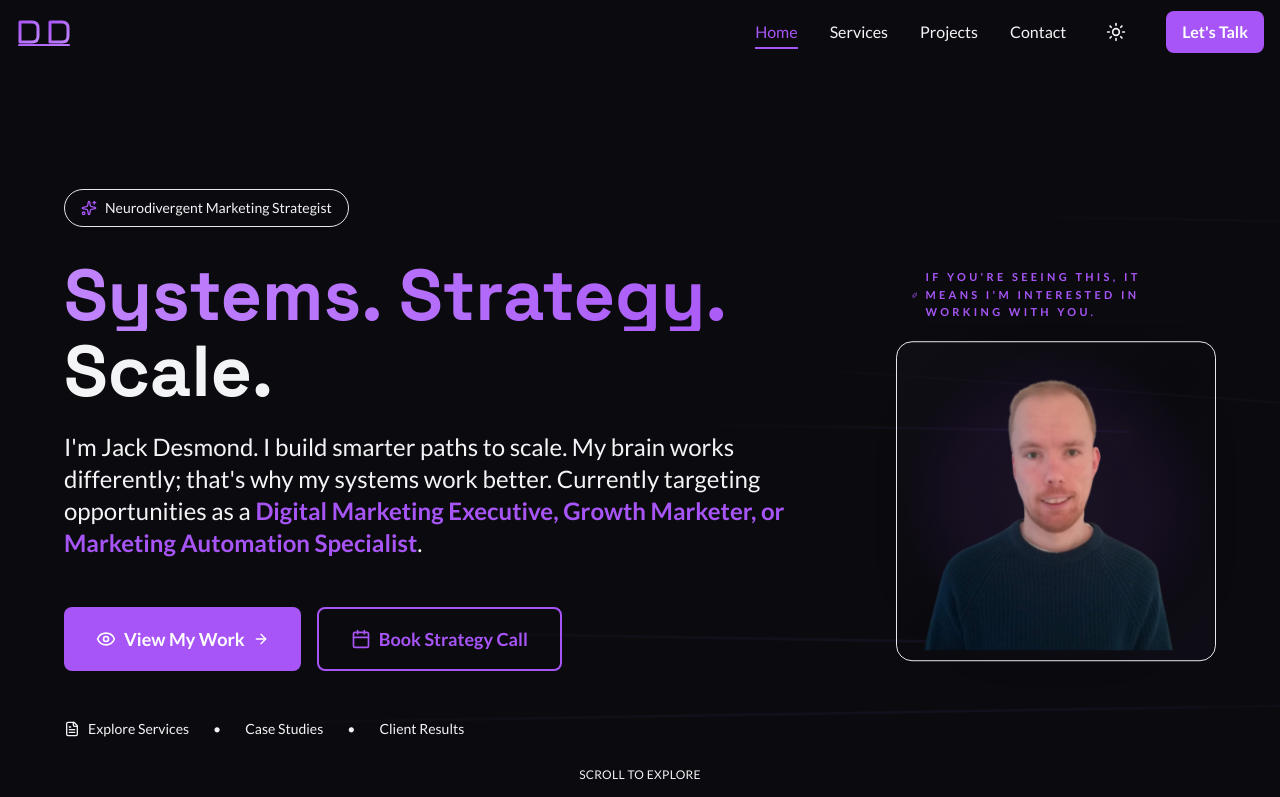
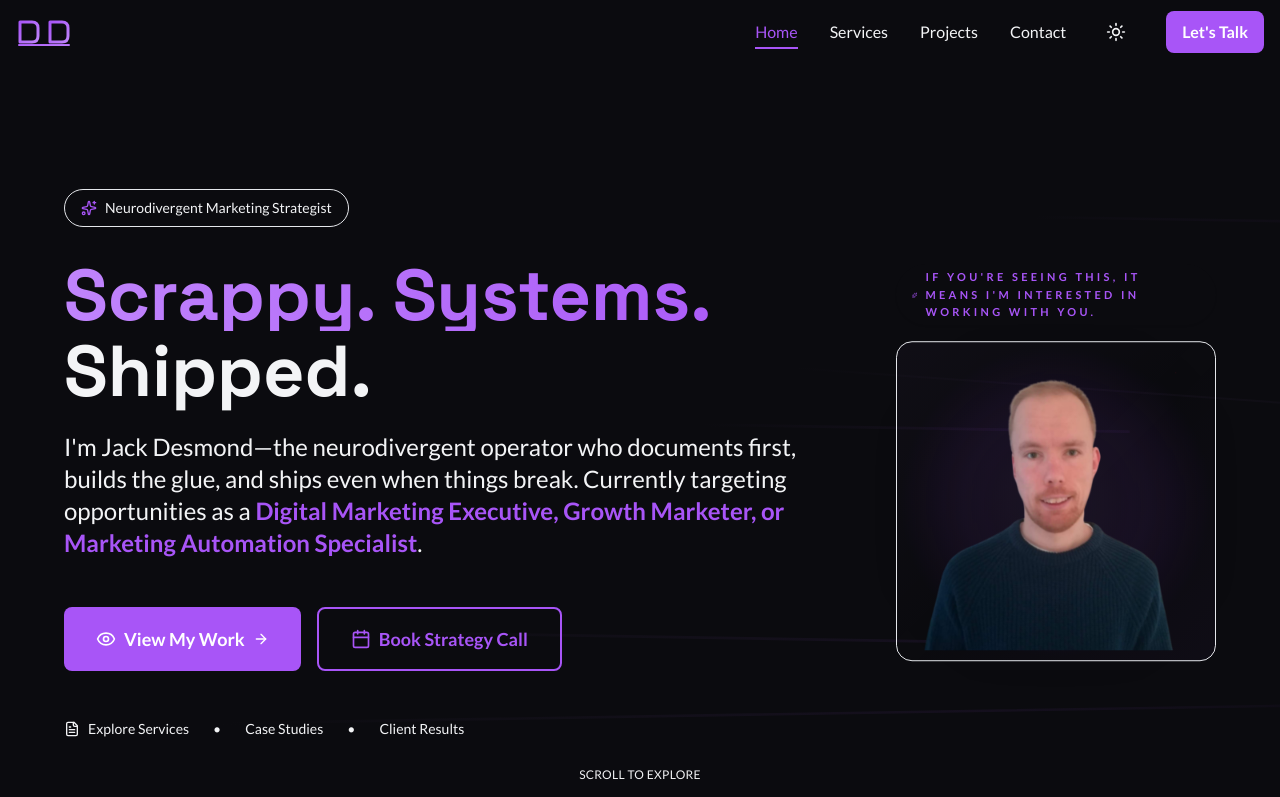
Before and after one commit to Dezzi94/portfolio-site, a Next.js app: page / in a window 1280 px wide. Shown: the top 797 px of the page. Built offline with nearby package versions, Linux system fonts and the light colour scheme.

Commit message:
Sharpen hero voice: scrappy systems shipped, personal tone

```diff
--- a/src/components/Hero.tsx
+++ b/src/components/Hero.tsx
@@ -298,10 +298,10 @@ export function Hero({ extraHeading }: HeroProps) {
               >
                 <h1 className="text-4xl md:text-6xl font-bold mb-6 leading-tight">
                   <span className="gradient-text block">
-                    Systems. <span className="text-brand-secondary">Strategy.</span>
+                    Scrappy. <span className="text-brand-secondary">Systems.</span>
                   </span>
                   <span className="text-foreground block mt-1">
-                    Scale.
+                    Shipped.
                   </span>
                 </h1>
               </motion.div>
@@ -313,7 +313,7 @@ export function Hero({ extraHeading }: HeroProps) {
                 transition={{ duration: 0.8, delay: 0.6 }}
                 className="text-lg md:text-xl text-foreground/80 mb-8 leading-relaxed"
               >
-                I'm Jack Desmond. I build smarter paths to scale. My brain works differently; that's why my systems work better. Open to roles as a <span className="text-brand-secondary font-semibold">Digital Marketing Executive, Growth Marketer, or Digital Marketing Automation Specialist</span>.
+                I'm Jack Desmond—the neurodivergent operator who documents first, builds the glue, and ships even when things break. Open to roles as a <span className="text-brand-secondary font-semibold">Digital Marketing Executive, Growth Marketer, or Digital Marketing Automation Specialist</span>.
               </motion.p>
 
               {/* CTA Buttons - Mobile */}
@@ -386,10 +386,10 @@ export function Hero({ extraHeading }: HeroProps) {
               >
                 <h1 className="text-5xl xl:text-7xl font-bold mb-6 leading-tight">
                   <span className="gradient-text block">
-                    Systems. <span className="text-brand-secondary">Strategy.</span>
+                    Scrappy. <span className="text-brand-secondary">Systems.</span>
                   </span>
                   <span className="text-foreground block mt-1">
-                    Scale.
+                    Shipped.
                   </span>
                 </h1>
               </motion.div>
@@ -401,7 +401,7 @@ export function Hero({ extraHeading }: HeroProps) {
                 transition={{ duration: 0.8, delay: 0.6 }}
                 className="text-xl xl:text-2xl text-foreground/80 mb-12 leading-relaxed"
               >
-                I'm Jack Desmond. I build smarter paths to scale. My brain works differently; that's why my systems work better. Currently targeting opportunities as a <span className="text-brand-secondary font-semibold">Digital Marketing Executive, Growth Marketer, or Marketing Automation Specialist</span>.
+                I'm Jack Desmond—the neurodivergent operator who documents first, builds the glue, and ships even when things break. Currently targeting opportunities as a <span className="text-brand-secondary font-semibold">Digital Marketing Executive, Growth Marketer, or Marketing Automation Specialist</span>.
               </motion.p>
 
               {/* CTA Buttons - Desktop */}
```
